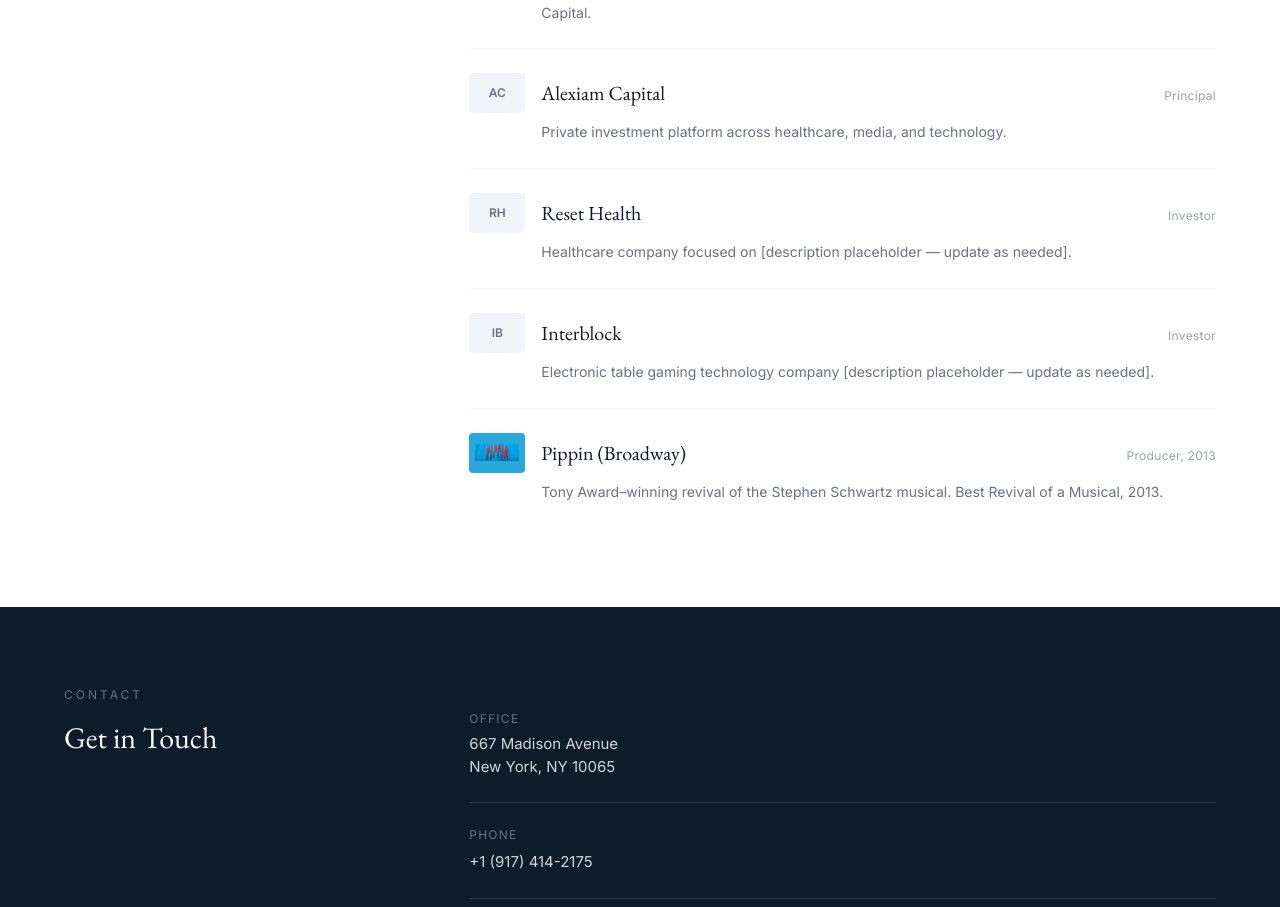
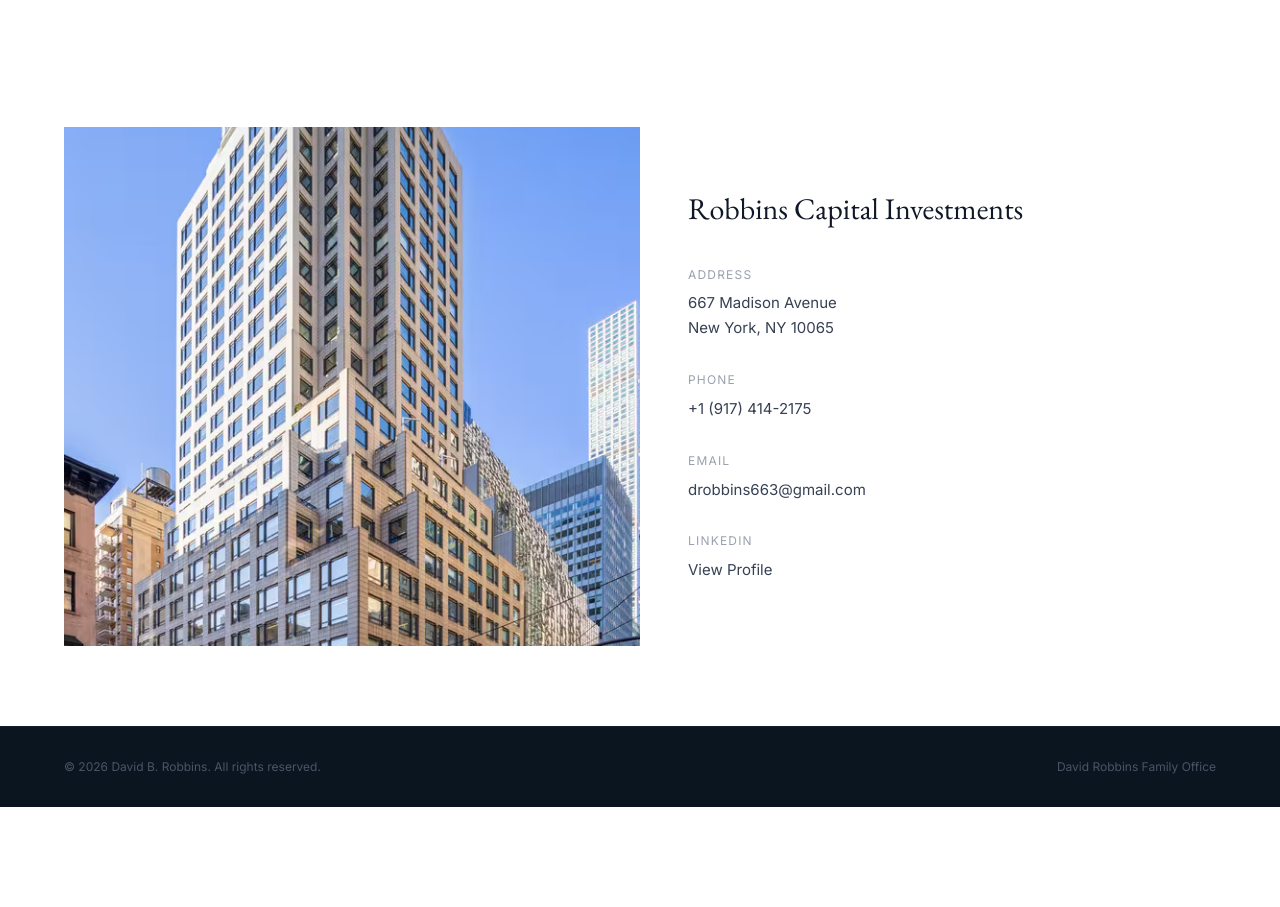
Before and after one commit to nicholasrobb1/robbins-family-office, a Next.js app: page / in a window 1280 px wide. Shown: the part 1883-2790 px from the top of the page. After the commit the page ends 2690 px from the top, so only its background shows below. Built offline with nearby package versions, Linux system fonts and the light colour scheme.

Commit message:
Contact section: office photo left, details right

```diff
--- a/app/page.tsx
+++ b/app/page.tsx
@@ -193,20 +193,6 @@
   );
 }
 
-// ─── Office Image ─────────────────────────────────────────────────────────────
-function OfficeImage() {
-  return (
-    <div className="relative w-full aspect-[16/7] overflow-hidden">
-      <Image
-        src="/office.avif"
-        alt="Robbins Capital Investments office"
-        fill
-        className="object-cover object-center"
-        sizes="100vw"
-      />
-    </div>
-  );
-}
 
 // ─── Investment Logo ──────────────────────────────────────────────────────────
 function InvestmentLogo({
@@ -313,59 +299,99 @@
 
 // ─── Contact ─────────────────────────────────────────────────────────────────
 function Contact() {
-  const { phone, phoneHref, email, emailHref, linkedinHref } = CONTENT.contact;
+  const { address, phone, phoneHref, email, emailHref, linkedinHref } = CONTENT.contact;
 
   return (
-    <section id="contact" className="bg-[#0d1b2a] py-20">
+    <section id="contact" className="bg-white py-20">
       <div className="max-w-7xl mx-auto px-8 lg:px-16">
-        <div className="grid grid-cols-1 lg:grid-cols-3 gap-16">
-          <div>
-            <p
-              className="text-xs tracking-[0.25em] uppercase text-gray-500 mb-4"
-              style={{ fontFamily: "var(--font-inter)" }}
-            >
-              Contact
-            </p>
+        <div className="grid grid-cols-1 lg:grid-cols-2 gap-0 items-stretch">
+
+          {/* Office image */}
+          <div className="relative min-h-[420px]">
+            <Image
+              src="/office.avif"
+              alt="Robbins Capital Investments office"
+              fill
+              className="object-cover object-center"
+              sizes="(max-width: 1024px) 100vw, 50vw"
+            />
+          </div>
+
+          {/* Contact details */}
+          <div className="flex flex-col justify-center px-12 py-16 bg-white">
             <h2
-              className="text-3xl font-normal text-white leading-tight"
+              className="text-3xl font-normal text-gray-900 mb-10"
               style={{ fontFamily: "var(--font-garamond)" }}
             >
-              Get in Touch
+              Robbins Capital Investments
             </h2>
-          </div>
 
-          <div className="lg:col-span-2 flex flex-col gap-0 divide-y divide-white/10">
-            <div className="py-6">
-              <p className="text-xs tracking-widest uppercase text-gray-500 mb-1.5" style={{ fontFamily: "var(--font-inter)" }}>
-                Office
-              </p>
-              <p className="text-[15px] text-gray-300 whitespace-pre-line" style={{ fontFamily: "var(--font-inter)" }}>
-                {CONTENT.contact.address}
-              </p>
-            </div>
-            {[
-              { label: "Phone", href: phoneHref, text: phone },
-              { label: "Email", href: emailHref, text: email },
-              { label: "LinkedIn", href: linkedinHref, text: "View Profile", external: true },
-            ].map(({ label, href, text, external }) => (
-              <div key={label} className="py-6">
+            <div className="space-y-8">
+              <div>
                 <p
-                  className="text-xs tracking-widest uppercase text-gray-500 mb-1.5"
+                  className="text-xs tracking-widest uppercase text-gray-400 mb-2"
                   style={{ fontFamily: "var(--font-inter)" }}
                 >
-                  {label}
+                  Address
+                </p>
+                <p
+                  className="text-[15px] text-gray-700 whitespace-pre-line leading-relaxed"
+                  style={{ fontFamily: "var(--font-inter)" }}
+                >
+                  {address}
+                </p>
+              </div>
+
+              <div>
+                <p
+                  className="text-xs tracking-widest uppercase text-gray-400 mb-2"
+                  style={{ fontFamily: "var(--font-inter)" }}
+                >
+                  Phone
                 </p>
                 <a
-                  href={href}
-                  target={external ? "_blank" : undefined}
-                  rel={external ? "noopener noreferrer" : undefined}
-                  className="text-[15px] text-gray-300 hover:text-white transition-colors duration-200"
+                  href={phoneHref}
+                  className="text-[15px] text-gray-700 hover:text-gray-900 transition-colors"
                   style={{ fontFamily: "var(--font-inter)" }}
                 >
-                  {text}
+                  {phone}
                 </a>
               </div>
-            ))}
+
+              <div>
+                <p
+                  className="text-xs tracking-widest uppercase text-gray-400 mb-2"
+                  style={{ fontFamily: "var(--font-inter)" }}
+                >
+                  Email
+                </p>
+                <a
+                  href={emailHref}
+                  className="text-[15px] text-gray-700 hover:text-gray-900 transition-colors"
+                  style={{ fontFamily: "var(--font-inter)" }}
+                >
+                  {email}
+                </a>
+              </div>
+
+              <div>
+                <p
+                  className="text-xs tracking-widest uppercase text-gray-400 mb-2"
+                  style={{ fontFamily: "var(--font-inter)" }}
+                >
+                  LinkedIn
+                </p>
+                <a
+                  href={linkedinHref}
+                  target="_blank"
+                  rel="noopener noreferrer"
+                  className="text-[15px] text-gray-700 hover:text-gray-900 transition-colors"
+                  style={{ fontFamily: "var(--font-inter)" }}
+                >
+                  View Profile
+                </a>
+              </div>
+            </div>
           </div>
         </div>
       </div>
@@ -402,7 +428,6 @@
       <Nav />
       <main>
         <About />
-        <OfficeImage />
         <Investments />
         <Contact />
       </main>
```
